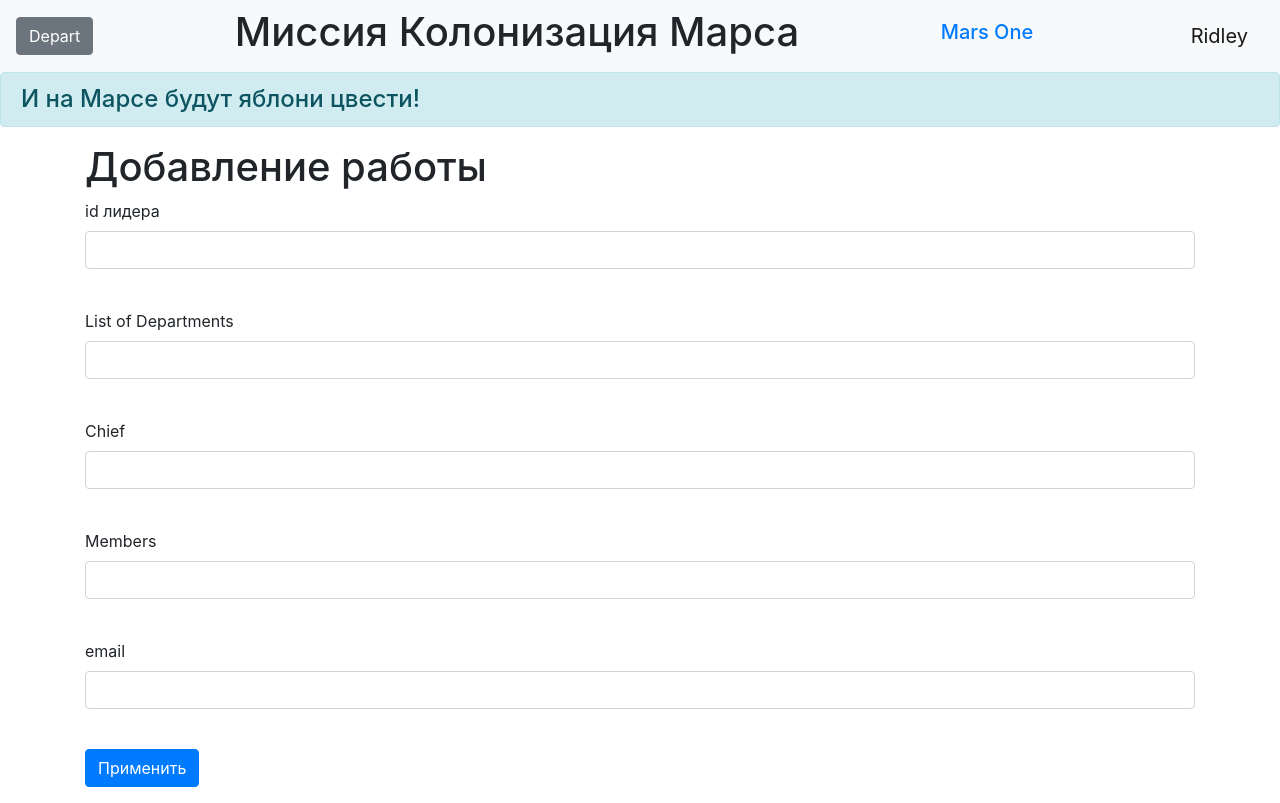
After one commit to qussa07/-, a Flask app: page /add_depart in a window 1280 px wide. The commit adds this page. Run offline with Flask 3, Linux system fonts and the light colour scheme; a user stored in the database is signed in; some libraries are stand-ins or nearby versions.

Commit message:
сделал depart

```diff
--- a/mars/data/depart_forms.py
+++ b/mars/data/depart_forms.py
@@ -4,7 +4,7 @@ from wtforms import BooleanField, SubmitField
 from wtforms.validators import DataRequired
 
 
-class WorksForm(FlaskForm):
+class DepartForm(FlaskForm):
     team_leader = IntegerField('id лидера', validators=[DataRequired()])
     title = StringField('List of Departments', validators=[DataRequired()])
     chief = StringField('Chief', validators=[DataRequired()])
--- a/mars/main.py
+++ b/mars/main.py
@@ -6,6 +6,7 @@ from flask_login import LoginManager, login_manager, login_user, logout_user, lo
 from data import db_session
 from data.jobs import Jobs
 from data.work_forms import WorksForm
+from data.depart_forms import DepartForm
 from data.registration import RegForm
 from data.department import Depart
 
@@ -165,15 +166,29 @@ def works_delete(id):
     return redirect('/')
 
 
+@app.route('/depart_delete/<int:id>', methods=['GET', 'POST'])
+@login_required
+def depart_delete(id):
+    db_sess = db_session.create_session()
+    work = db_sess.query(Depart).filter(Depart.id == id,
+                                    (Depart.team_leader == current_user.id) | (current_user.id == 1)
+                                      ).first()
+    if work:
+        db_sess.delete(work)
+        db_sess.commit()
+    else:
+        abort(404)
+    return redirect('/depart')
+
 @app.route('/depart_edit/<int:id>', methods=['GET', 'POST'])
 @login_required
-def edit_depart(id):
-    form = Depart()
+def depart_edit(id):
+    form = DepartForm()
     if request.method == "GET":
         db_sess = db_session.create_session()
         work = db_sess.query(Depart).filter(Depart.id == id,
-                                            (Depart.team_leader == current_user.id) | (current_user.id == 1)
-                                            ).first()
+                                          (Depart.team_leader == current_user.id) | (current_user.id == 1)
+                                          ).first()
         if work:
             form.team_leader.data = work.team_leader
             form.title.data = work.title
@@ -185,16 +200,16 @@ def edit_depart(id):
     if form.validate_on_submit():
         db_sess = db_session.create_session()
         work = db_sess.query(Depart).filter(Depart.id == id,
-                                            (Depart.team_leader == current_user.id) | (current_user.id == 1)
-                                            ).first()
+                                          (Depart.team_leader == current_user.id) | (current_user.id == 1)
+                                          ).first()
         if work:
             work.team_leader = form.team_leader.data
-            work.job = form.job.data
-            work.work_size = form.work_size.data
-            work.collaborators = form.collaborators.data
-            work.is_finished = form.is_finished.data
+            work.title = form.title.data
+            work.chief = form.chief.data
+            work.members = form.members.data
+            work.email = form.email.data
             db_sess.commit()
-            return redirect('/')
+            return redirect('/depart')
         else:
             abort(404)
     return render_template('edit_depart.html',
@@ -211,6 +226,24 @@ def depart():
 
     return render_template('deportaments.html', jobs=jobs)
 
+@app.route('/add_depart', methods=['GET', 'POST'])
+@login_required
+def add_departs():
+    form = DepartForm()
+    if form.validate_on_submit():
+        db_sess = db_session.create_session()
+        depart = Depart()
+        depart.team_leader = form.team_leader.data
+        depart.title = form.title.data
+        depart.chief = form.chief.data
+        depart.members = form.members.data
+        depart.email = form.email.data
+        db_sess.add(depart)
+        db_sess.commit()
+        return redirect('/depart')
+    return render_template('depart_add.html', title='Добавление работы',
+                           form=form)
+
 
 if __name__ == '__main__':
     app.run(port=5000, host='127.0.0.1')
--- a/mars/templates/base.html
+++ b/mars/templates/base.html
@@ -16,7 +16,7 @@
 <header>
     <nav class="navbar navbar-light bg-light">
         {% if current_user.is_authenticated %}
-        <a href="jobs" class="btn btn-secondary">Работы</a>
+        <a href="depart" class="btn btn-secondary">Depart</a>
     {% endif %}
 
         <h1 class="muted-text">Миссия Колонизация Марса</h1>
--- /dev/null
+++ b/mars/templates/depart_add.html
@@ -0,0 +1,56 @@
+{% extends "base.html" %}
+
+{% block content %}
+<h1>Добавление работы</h1>
+{% if message %}
+    <div class="alert alert-danger" role="alert">{{ message }}</div>
+    {% endif %}
+<form action="" method="post">
+    {{ form.hidden_tag() }}
+    <p>
+        {{ form.team_leader.label }}<br>
+        {{ form.team_leader(class="form-control") }}<br>
+        {% for error in form.team_leader.errors %}
+            <p class="alert alert-danger" role="alert">
+                {{ error }}
+            </p>
+        {% endfor %}
+    </p>
+    <p>
+        {{ form.title.label }}<br>
+        {{ form.title(class="form-control") }}<br>
+        {% for error in form.title.errors %}
+            <p content="alert alert-danger" role="alert">
+                {{ error }}
+            </p>
+        {% endfor %}
+    </p>
+    <p>
+        {{ form.chief.label }}<br>
+        {{ form.chief(class="form-control") }}<br>
+        {% for error in form.chief.errors %}
+            <p class="alert alert-danger" role="alert">
+                {{ error }}
+            </p>
+        {% endfor %}
+    </p>
+    <p>
+        {{ form.members.label }}<br>
+        {{ form.members(class="form-control") }}<br>
+        {% for error in form.members.errors %}
+            <p class="alert alert-danger" role="alert">
+                {{ error }}
+            </p>
+        {% endfor %}
+    <p>
+        {{ form.email.label }}<br>
+        {{ form.email(class="form-control" ) }}<br>
+        {% for error in form.email.errors %}
+            <p class="alert alert-danger" role="alert">
+                {{ error }}
+            </p>
+        {% endfor %}
+    </p>
+    <p>{{ form.submit(type="submit", class="btn btn-primary") }}</p>
+</form>
+{% endblock %}
--- a/mars/templates/deportaments.html
+++ b/mars/templates/deportaments.html
@@ -4,7 +4,7 @@
 
 <h2>List of Departments</h2>
 {% if current_user.is_authenticated %}
-    <a href="add_jobs" class="btn btn-secondary">Добавить работу</a>
+    <a href="add_depart" class="btn btn-secondary">Добавить работу</a>
 {% endif %}
 {% for item in jobs %}
 <h3>Action # {{item.id}}</h3>
@@ -28,10 +28,10 @@
   <tr>
   {% if current_user.is_authenticated and (current_user == item.user  or current_user.id == 1) %}
     <div>
-        <a href="/work_edit/{{ item.id }}" class="btn btn-warning">
+        <a href="/depart_edit/{{ item.id }}" class="btn btn-warning">
             Edit
         </a>
-        <a href="/works_delete/{{ item.id }}" class="btn btn-danger">
+        <a href="/depart_delete/{{ item.id }}" class="btn btn-danger">
             Delete
         </a>
     </div>
```
Also changed, not shown: mars/db/mars_explorer.db.
